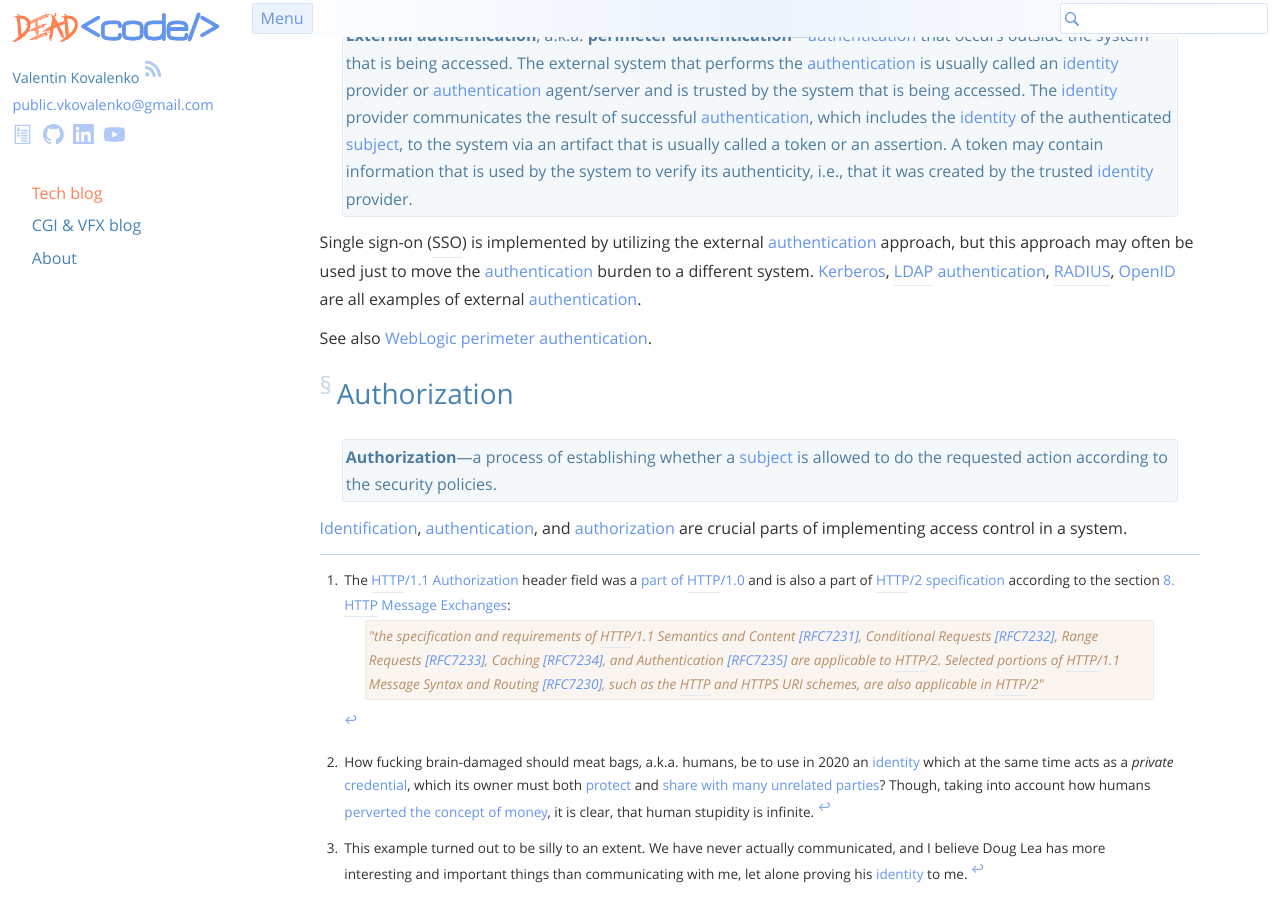
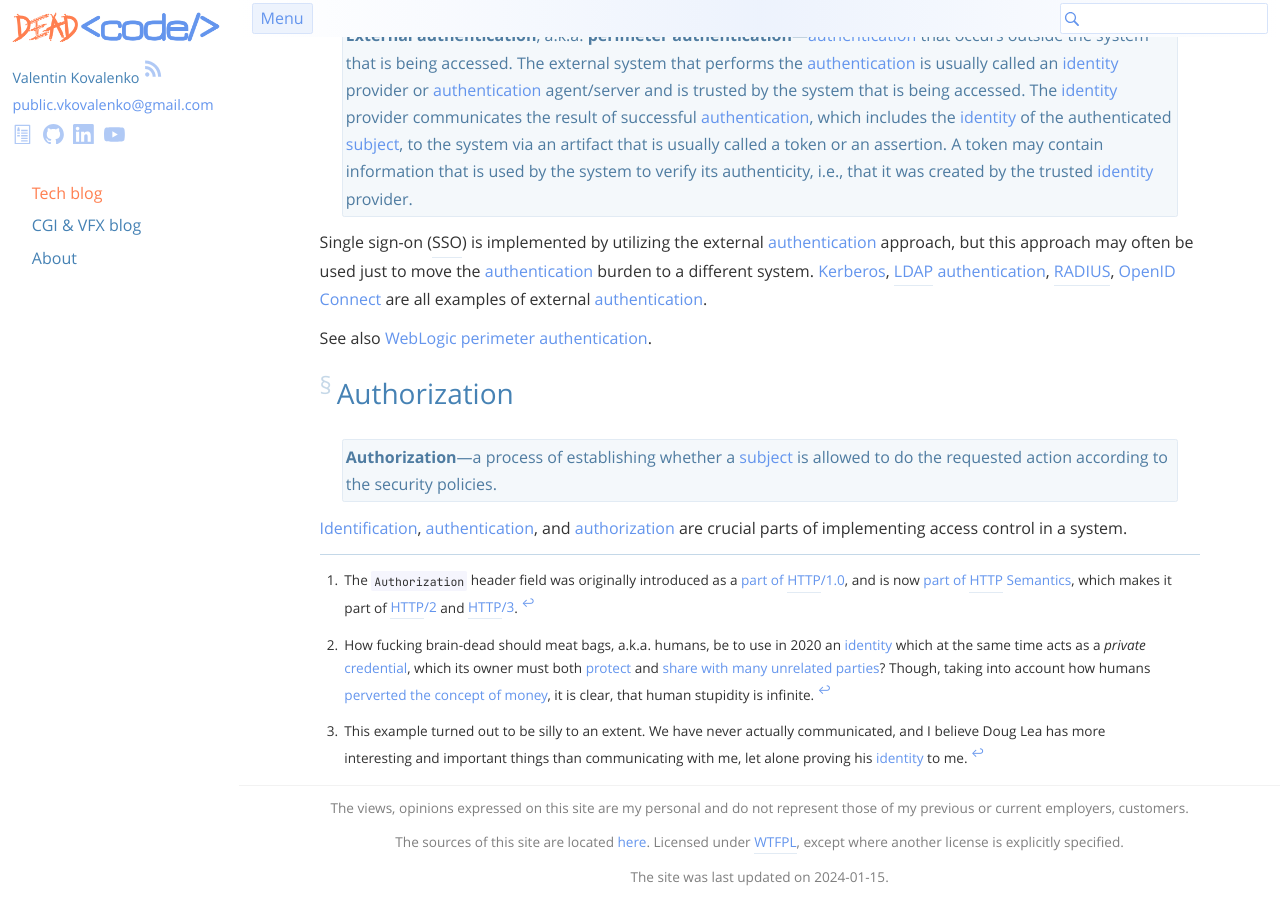
Before and after one commit to stIncMale/stincmale.github.io, a Jekyll site: the page built from _posts/2013-12-31-identification-vs-authentication-vs-authorization.md, in a window 1280 px wide and 900 px high, scrolled down 2477 px. Built offline with Jekyll 4.4.1, drawn with Linux system fonts in a browser that asks for light colours; some of the changed text lies outside the part shown.

Commit message:
Update RFC links in `identification-vs-authentication-vs-authorization`

```diff
--- a/_posts/2013-12-31-identification-vs-authentication-vs-authorization.md
+++ b/_posts/2013-12-31-identification-vs-authentication-vs-authorization.md
@@ -36,10 +36,10 @@ custom_description: Identification, authentication, and authorization are crucia
 [authorization]: <#authorization>
 
 I sometimes notice the words "authentication" and "authorization" being used interchangeably. They sound similar to each other,
-they are both related to security, the HTTP specification names a [header field](https://www.rfc-editor.org/rfc/rfc7230#section-3.2) that
+they are both related to security, the HTTP specification names a [header field](https://www.rfc-editor.org/rfc/rfc9110#section-6.3) that
 <q>"allows a user agent to authenticate itself with an origin server"</q> and has a value that
 <q>"consists of credentials containing the authentication information of the user agent for the realm of the resource being requested"</q>
-[`Authorization`](https://www.rfc-editor.org/rfc/rfc7235#section-4.2)[^1] instead of calling it `Credentials` or `Authentication` at worst.
+[`Authorization`](https://www.rfc-editor.org/rfc/rfc9110#section-11.6.2)[^1] instead of calling it `Credentials` or `Authentication` at worst.
 So there is no wonder these words are confused sometimes.
 
 Lately, I have been doing security-related work, and documenting was a part of the task. I had to define some commonly used security-related terms
@@ -132,7 +132,7 @@ A token may contain information that is used by the system to verify its authent
 Single sign-on (SSO) is implemented by utilizing the external [authentication] approach,
 but this approach may often be used just to move the [authentication] burden to a different system.
 [Kerberos](https://www.rfc-editor.org/rfc/rfc4120), [LDAP authentication](https://www.rfc-editor.org/rfc/rfc4513),
-[RADIUS](https://www.rfc-editor.org/rfc/rfc2865), [OpenID](https://openid.net/what-is-openid/) are all examples of external [authentication].
+[RADIUS](https://www.rfc-editor.org/rfc/rfc2865), [OpenID Connect](https://openid.net/developers/how-connect-works/) are all examples of external [authentication].
 
 See also [WebLogic perimeter authentication](https://docs.oracle.com/en/middleware/standalone/weblogic-server/14.1.1.0/scovr/glossary.html#GUID-0E1E0338-573D-4DD9-AD9A-E4C1B488DF0D).
 
@@ -143,19 +143,13 @@ See also [WebLogic perimeter authentication](https://docs.oracle.com/en/middlewa
 
 [Identification], [authentication], and [authorization] are crucial parts of implementing access control in a system.
 
-[^1]: The [HTTP/1.1 Authorization](https://www.rfc-editor.org/rfc/rfc7235#section-4.2) header field
-    was a [part of HTTP/1.0](https://www.rfc-editor.org/rfc/rfc1945#section-10.2)
-    and is also a part of [HTTP/2 specification](https://www.rfc-editor.org/rfc/rfc7540) according to the section
-    [8. HTTP Message Exchanges](https://www.rfc-editor.org/rfc/rfc7540#section-8):
-    > "the specification and requirements of HTTP/1.1 Semantics and Content [[RFC7231]](https://www.rfc-editor.org/rfc/rfc7231),
-    > Conditional Requests [[RFC7232]](https://www.rfc-editor.org/rfc/rfc7232),
-    > Range Requests [[RFC7233]](https://www.rfc-editor.org/rfc/rfc7233),
-    > Caching [[RFC7234]](https://www.rfc-editor.org/rfc/rfc7234),
-    > and Authentication [[RFC7235]](https://www.rfc-editor.org/rfc/rfc7235) are applicable to HTTP/2.
-    > Selected portions of HTTP/1.1 Message Syntax and Routing [[RFC7230]](https://www.rfc-editor.org/rfc/rfc7230),
-    > such as the HTTP and HTTPS URI schemes, are also applicable in HTTP/2"
+[^1]: The `Authorization` header field
+    was originally introduced as a [part of HTTP/1.0](https://www.rfc-editor.org/rfc/rfc1945#section-10.2),
+    and is now [part of HTTP Semantics](https://www.rfc-editor.org/rfc/rfc9110.html#section-11.6.2),
+    which makes it part of [HTTP/2](https://www.rfc-editor.org/rfc/rfc9113.html)
+    and [HTTP/3](https://www.rfc-editor.org/rfc/rfc9114.html).
 
-[^2]: How fucking brain-damaged should meat bags, a.k.a. humans, be to use in 2020 an [identity] which at the same time acts as a *private* [credential],
+[^2]: How fucking brain-dead should meat bags, a.k.a. humans, be to use in 2020 an [identity] which at the same time acts as a *private* [credential],
     which its owner must both [protect](https://www.canada.ca/en/employment-social-development/programs/sin/protect.html)
     and [share with many unrelated parties](https://www.canada.ca/en/employment-social-development/programs/sin/protect.html#a2)?
     Though, taking into account how humans [perverted the concept of money](https://youtu.be/mzoX7zEZ6h4),
```
Also changed, not shown: other parts of _posts/2013-12-31-identification-vs-authentication-vs-authorization.md (+2 -2 lines).
